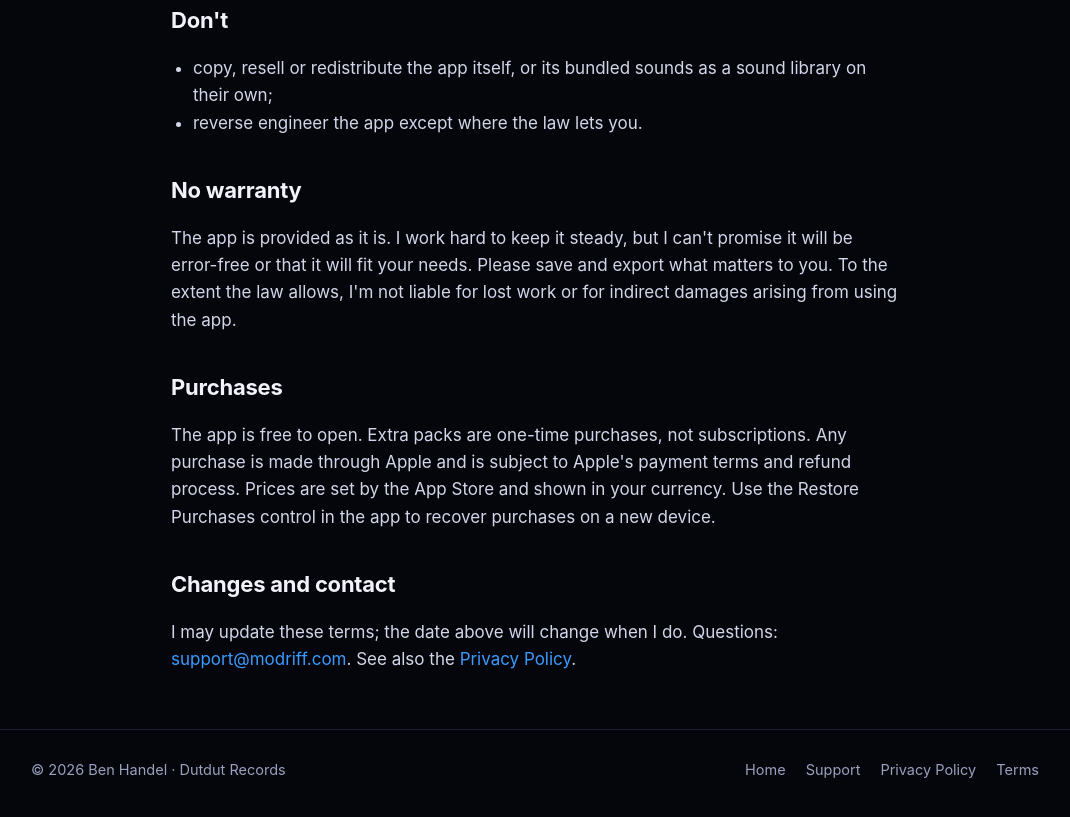
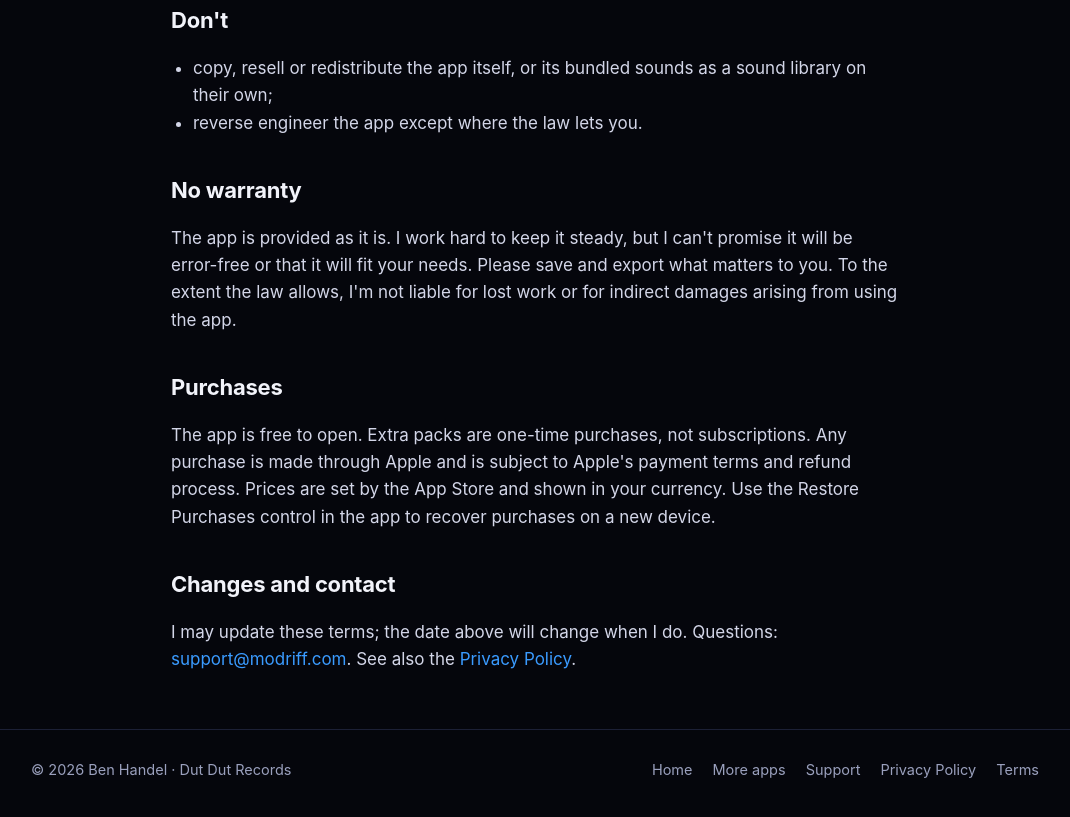
Before and after one commit to handelmusic-cpu/modriff-site, a plain HTML site: page terms.html in a window 1280 px wide. Shown: the part 1042-1859 px from the top of the page, without its empty margins (105-1175 px from the left). Drawn offline with Linux system fonts and the light colour scheme.

Commit message:
Footer: link the other apps on dutdutrecords.com, spell the label's name
Every page's footer now has "More apps", pointing at the apps page on
dutdutrecords.com where MōdScore and Music Playground are hosted, and the
label is written "Dut Dut Records" as it is on its own site. Checked: no
horizontal scroll at 320, 390 or 1280 wide on any page.

Claude-Session: https://claude.ai/code/session_01AguLsaY6UbDV491imAYAB4

Co-authored-by: Claude <noreply@anthropic.com>

```diff
--- a/terms.html
+++ b/terms.html
@@ -55,8 +55,8 @@
 
 <footer>
   <div class="wrap">
-    <div>&copy; 2026 Ben Handel &middot; <a href="https://dutdutrecords.com">Dutdut Records</a></div>
-    <nav><a href="./">Home</a><a href="support.html">Support</a><a href="privacy.html">Privacy Policy</a><a href="terms.html">Terms</a></nav>
+    <div>&copy; 2026 Ben Handel &middot; <a href="https://dutdutrecords.com">Dut Dut Records</a></div>
+    <nav><a href="./">Home</a><a href="https://dutdutrecords.com/apps/">More apps</a><a href="support.html">Support</a><a href="privacy.html">Privacy Policy</a><a href="terms.html">Terms</a></nav>
   </div>
 </footer>
 </body>
```
Also changed, not shown: index.html (+2 -1 lines), privacy.html (+2 -2 lines), support.html (+2 -2 lines).
